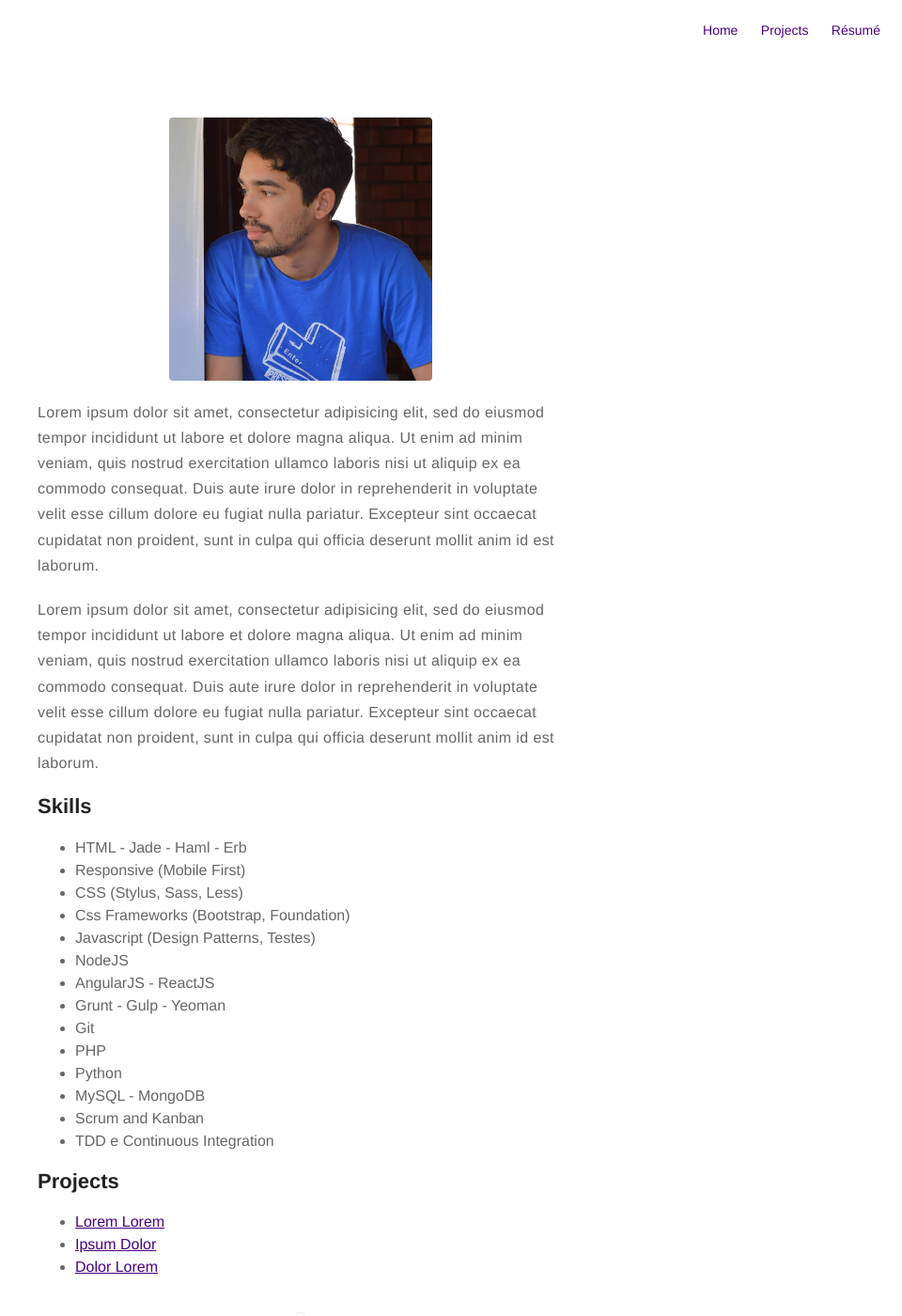
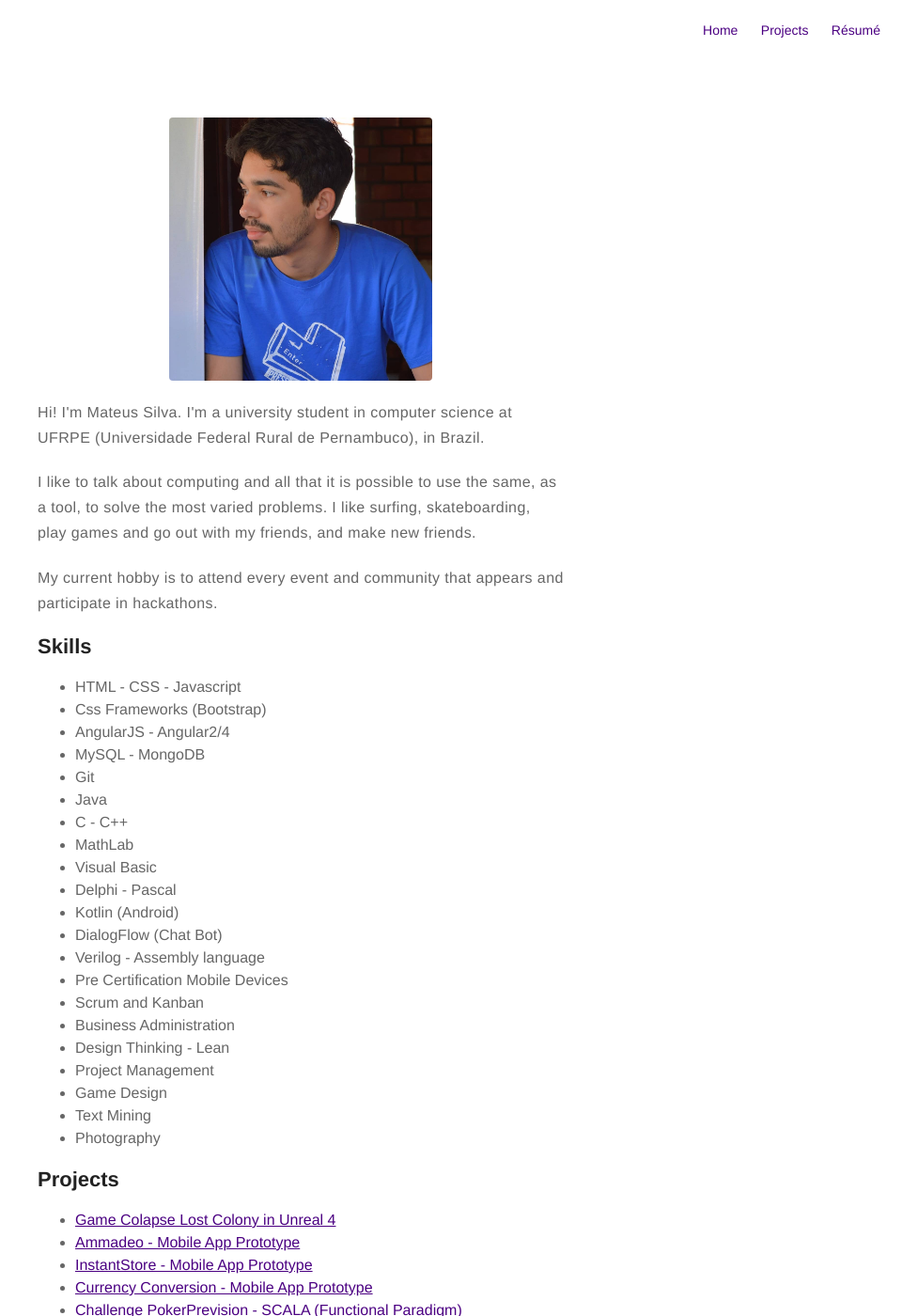
Before and after one commit to MattLack/mattlack.github.io, a Jekyll site: the page built from about.md, in a window 1280 px wide and 1400 px high. Shown: the whole window at 94% size, without its empty margins (320-1280 px from the left). Built offline with Jekyll 4.4.1, drawn with Linux system fonts in a browser that asks for light colours; some of the changed text lies outside the part shown.

Commit message:
alter about page

```diff
--- a/about.md
+++ b/about.md
@@ -4,43 +4,59 @@ layout: page
 ---
 ![Profile Image]({{ site.url }}/{{ site.picture }})
 
-<p>Lorem ipsum dolor sit amet, consectetur adipisicing elit, sed do eiusmod
-tempor incididunt ut labore et dolore magna aliqua. Ut enim ad minim veniam,
-quis nostrud exercitation ullamco laboris nisi ut aliquip ex ea commodo
-consequat. Duis aute irure dolor in reprehenderit in voluptate velit esse
-cillum dolore eu fugiat nulla pariatur. Excepteur sint occaecat cupidatat non
-proident, sunt in culpa qui officia deserunt mollit anim id est laborum.</p>
-
-<p>Lorem ipsum dolor sit amet, consectetur adipisicing elit, sed do eiusmod
-tempor incididunt ut labore et dolore magna aliqua. Ut enim ad minim veniam,
-quis nostrud exercitation ullamco laboris nisi ut aliquip ex ea commodo
-consequat. Duis aute irure dolor in reprehenderit in voluptate velit esse
-cillum dolore eu fugiat nulla pariatur. Excepteur sint occaecat cupidatat non
-proident, sunt in culpa qui officia deserunt mollit anim id est laborum.</p>
+<p>Hi! I'm Mateus Silva. I'm a university student in computer science at UFRPE
+(Universidade Federal Rural de Pernambuco), in Brazil.</p>
+<p>I like to talk about computing and all that it is possible to use the same, as a tool, to solve the most varied problems. I like surfing, skateboarding, play games and go out with my friends, and make new friends.</p>
+<p>My current hobby is to attend every event and community that appears and
+participate in hackathons.</p>
 
 <h2>Skills</h2>
 
 <ul class="skill-list">
-	<li>HTML - Jade - Haml - Erb</li>
-	<li>Responsive (Mobile First)</li>
-	<li>CSS (Stylus, Sass, Less)</li>
-	<li>Css Frameworks (Bootstrap, Foundation)</li>
-	<li>Javascript (Design Patterns, Testes)</li>
-	<li>NodeJS</li>
-	<li>AngularJS - ReactJS</li>
-	<li>Grunt - Gulp - Yeoman</li>
+	<li>HTML - CSS - Javascript</li>
+	<li>Css Frameworks (Bootstrap)</li>
+	<li>AngularJS - Angular2/4</li>
+	<li>MySQL - MongoDB</li>
 	<li>Git</li>
-	<li>PHP</li>
-	<li>Python</li>
-	<li>MySQL - MongoDB</li>
+	<li>Java</li>
+	<li>C - C++</li>
+	<li>MathLab</li>
+	<li>Visual Basic</li>
+	<li>Delphi - Pascal</li>
+	<li>Kotlin (Android)</li>
+	<li>DialogFlow (Chat Bot)</li>
+	<li>Verilog - Assembly language</li>
+	<li>Pre Certification Mobile Devices</li>
 	<li>Scrum and Kanban</li>
-	<li>TDD e Continuous Integration</li>
+	<li>Business Administration</li>
+	<li>Design Thinking - Lean</li>
+	<li>Project Management</li>
+	<li>Game Design</li>
+	<li>Text Mining</li>
+	<li>Photography</li>
 </ul>
 
 <h2>Projects</h2>
 
 <ul>
-	<li><a href="https://github.com/">Lorem Lorem</a></li>
-	<li><a href="https://github.com/">Ipsum Dolor</a></li>
-	<li><a href="https://github.com/">Dolor Lorem</a></li>
+	<li><a href="https://github.com/MattLack/Release_ColapseLostColony">Game Colapse Lost Colony in Unreal 4</a></li>
+	<li><a href="https://github.com/MattLack/ammadeu_mobile">Ammadeo - Mobile App Prototype</a></li>
+	<li><a href="https://github.com/MattLack/InstantStore">InstantStore - Mobile App Prototype</a></li>
+	<li><a href="https://github.com/MattLack/Kotlin_Atv5">Currency Conversion - Mobile App Prototype</a></li>
+	<li><a href="https://github.com/MattLack/PokerPrevisionSCALA">Challenge PokerPrevision - SCALA (Functional Paradigm)</a></li>
+	<li><a href="https://github.com/MattLack/perceptron">Perceptron Algorithm Implementation</a></li>
+	<li><a href="https://github.com/MattLack/pokerprevision">Challenge PokerPrevision - JAVA (Object Oriented)</a></li>
+	<li><a href="https://github.com/MattLack/Algoritmo_Substituicao_Paginas">Page Replacement Algorithms - S.O.</a></li>
+	<li><a href="https://github.com/MattLack/socket">Socket Implementation - JAVA</a></li>
+	<li><a href="https://github.com/MattLack/Alocacao_Memoria">FIRST-FIT, NEXT-FIT, BEST-FIT and WORST-FIT Memory Allocation Algorithms - JAVA (S.O.)</a></li>
+	<li><a href="https://github.com/MattLack/Octave_Image_Histograma">Histogram Algorithm - Octave/MathLab</a></li>
+	<li><a href="https://github.com/MattLack/Calculadora_Verilog">Calculator - Verilog</a></li>
+	<li><a href="https://github.com/MattLack/Processador_Nano_Mips">Nano Mips Processor - Verilog</a></li>
+	<li><a href="https://github.com/MattLack/challengeQuestions">Maximum Difference in an Array, Permutations divisible by 8, 4th Bit - Challenge</a></li>
+	<li><a href="https://github.com/MattLack/ProjetoSO">FIFO (First In First Out); Static priority (quantum = 2); RMS (Rate Monotonic Scheduling) - JAVA</a></li>
+	<li><a href="https://github.com/MattLack/Processador-MicroMips">Micro Mips Processor - JAVA</a></li>
+	<li><a href="https://github.com/MattLack/Edmonds-Karp">Edmonds Karp Algorithm - JAVA</a></li>
+	<li><a href="https://github.com/MattLack/Genius1Tela-Assembly">Genius Game (1 Screen) - Assembly</a></li>
+	<li><a href="https://github.com/MattLack/Genius4telas-Assembly">Genius Game (4 Screens) - Assembly</a></li>
+	<li><a href="https://github.com/MattLack/Arvore_Vermelho_Preto-Biblioteca">Red Black Tree Algorithm - JAVA</a></li>
 </ul>
```
